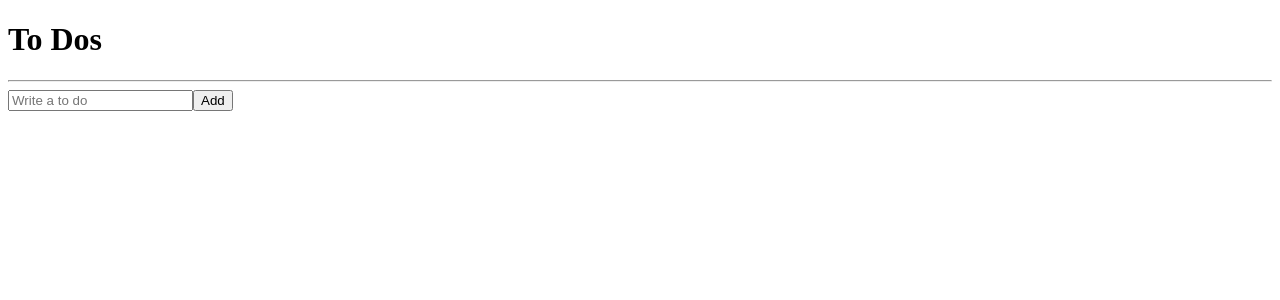
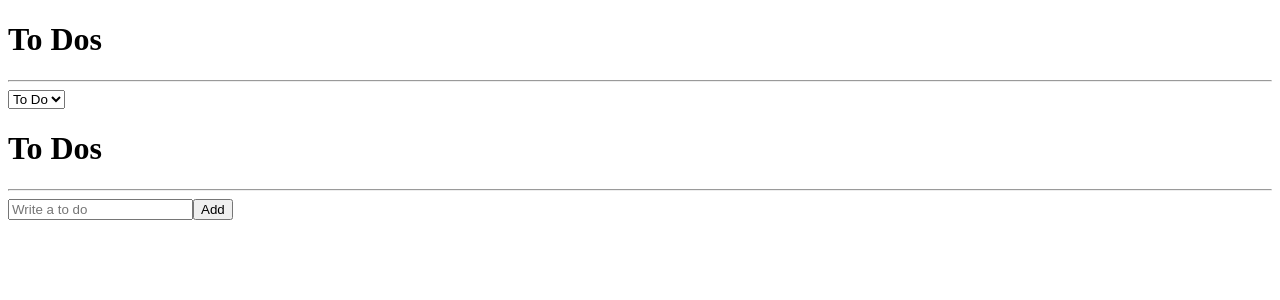
Before and after one commit to userHWSeo/react-TrelloClone, a React (Create React App) app: page / in a window 1280 px wide. Shown: the top 300 px of the page. Built offline with nearby package versions, Linux system fonts and the light colour scheme.

Commit message:
0501 update
learn selector and enums

```diff
--- a/src/atoms.tsx
+++ b/src/atoms.tsx
@@ -1,12 +1,31 @@
-import { atom } from "recoil";
+import { atom, selector } from "recoil";
 
+export enum Categories {
+  "TO_DO" = "TO_DO",
+  "DOING" = "DOING",
+  "DONE" = "DONE",
+}
 export interface IToDo {
   text: string;
   id: number;
-  category: "TO_DO" | "DOING" | "DONE";
+  category: Categories;
 }
+
+export const categoryState = atom<Categories>({
+  key: "category",
+  default: Categories.TO_DO,
+});
 
 export const toDoState = atom<IToDo[]>({
   key: "toDo",
   default: [],
 });
+
+export const toDoSelector = selector({
+  key: "toDoSelector",
+  get: ({ get }) => {
+    const toDos = get(toDoState);
+    const category = get(categoryState);
+    return toDos.filter((toDo) => toDo.category === category);
+  },
+});
--- a/src/components/CreateToDo.tsx
+++ b/src/components/CreateToDo.tsx
@@ -1,6 +1,6 @@
 import { useForm } from "react-hook-form";
-import { useSetRecoilState } from "recoil";
-import { toDoState } from "../atoms";
+import { useRecoilValue, useSetRecoilState } from "recoil";
+import { categoryState, toDoState } from "../atoms";
 
 interface IFrom {
   toDo: string;
@@ -8,10 +8,11 @@
 
 function CreateToDo() {
   const setToDos = useSetRecoilState(toDoState);
+  const category = useRecoilValue(categoryState);
   const { register, handleSubmit, setValue } = useForm<IFrom>();
   const handleValid = ({ toDo }: IFrom) => {
     setToDos((oldToDos) => [
-      { text: toDo, id: Date.now(), category: "TO_DO" },
+      { text: toDo, id: Date.now(), category },
       ...oldToDos,
     ]);
     setValue("toDo", "");
--- a/src/components/ToDo.tsx
+++ b/src/components/ToDo.tsx
@@ -1,6 +1,6 @@
 import React from "react";
 import { useSetRecoilState } from "recoil";
-import { IToDo, toDoState } from "../atoms";
+import { IToDo, toDoState, Categories } from "../atoms";
 
 function ToDo({ text, category, id }: IToDo) {
   const setToDos = useSetRecoilState(toDoState);
@@ -21,18 +21,18 @@
   return (
     <li>
       <span>{text}</span>
-      {category !== "DOING" && (
-        <button name="DOING" onClick={onClick}>
+      {category !== Categories.DOING && (
+        <button name={Categories.DOING + ""} onClick={onClick}>
           Doing
         </button>
       )}
-      {category !== "TO_DO" && (
-        <button name="TO_DO" onClick={onClick}>
+      {category !== Categories.TO_DO && (
+        <button name={Categories.TO_DO + ""} onClick={onClick}>
           To Do
         </button>
       )}
-      {category !== "DONE" && (
-        <button name="DONE" onClick={onClick}>
+      {category !== Categories.DONE && (
+        <button name={Categories.DONE + ""} onClick={onClick}>
           Done
         </button>
       )}
--- a/src/components/ToDoList.tsx
+++ b/src/components/ToDoList.tsx
@@ -1,19 +1,28 @@
-import { useRecoilValue } from "recoil";
-import { toDoState } from "../atoms";
+import React from "react";
+import { useRecoilState, useRecoilValue } from "recoil";
+import { categoryState, toDoSelector, Categories } from "../atoms";
 import CreateToDo from "./CreateToDo";
 import ToDo from "./ToDo";
 
 function ToDoList() {
-  const toDos = useRecoilValue(toDoState);
-  console.log(toDos);
+  const toDos = useRecoilValue(toDoSelector);
+  const [category, setCategory] = useRecoilState(categoryState);
+  const onInput = (event: React.FormEvent<HTMLSelectElement>) => {
+    setCategory(event.currentTarget.value as any);
+  };
   return (
     <div>
+      <h1>To Dos</h1>
+      <hr />
+      <select value={category} onInput={onInput}>
+        <option value={Categories.TO_DO}>To Do</option>
+        <option value={Categories.DOING}>Doing</option>
+        <option value={Categories.DONE}>Done</option>
+      </select>
       <CreateToDo />
-      <ul>
-        {toDos.map((toDo) => (
-          <ToDo key={toDo.id} {...toDo} />
-        ))}
-      </ul>
+      {toDos?.map((toDo) => (
+        <ToDo key={toDo.id} {...toDo} />
+      ))}
     </div>
   );
 }
```
Also changed, not shown: 1 other file (tests, documents, lock files or other folders).
